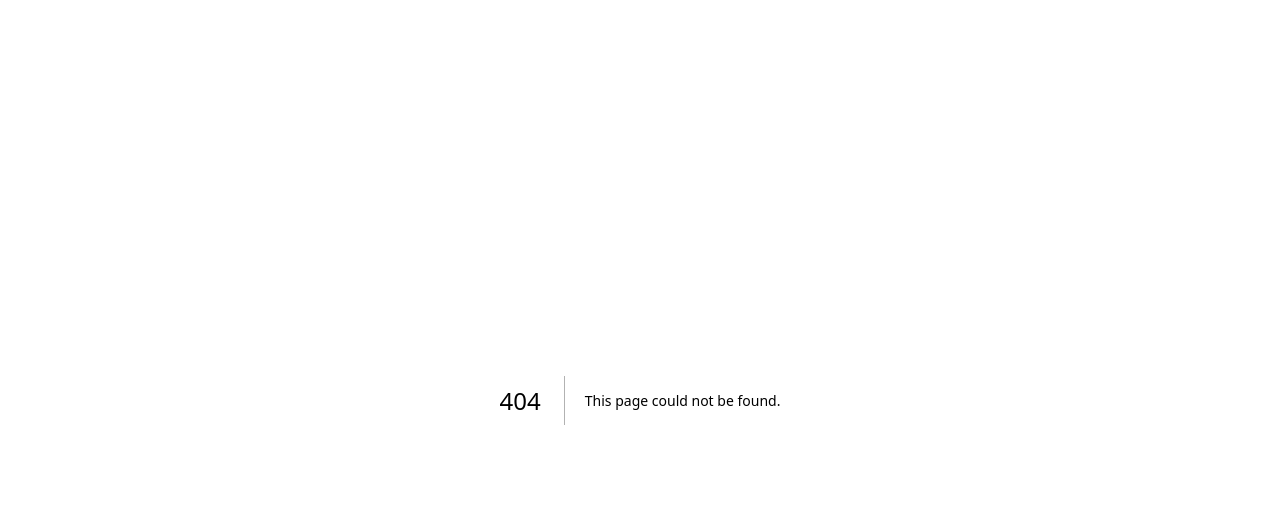
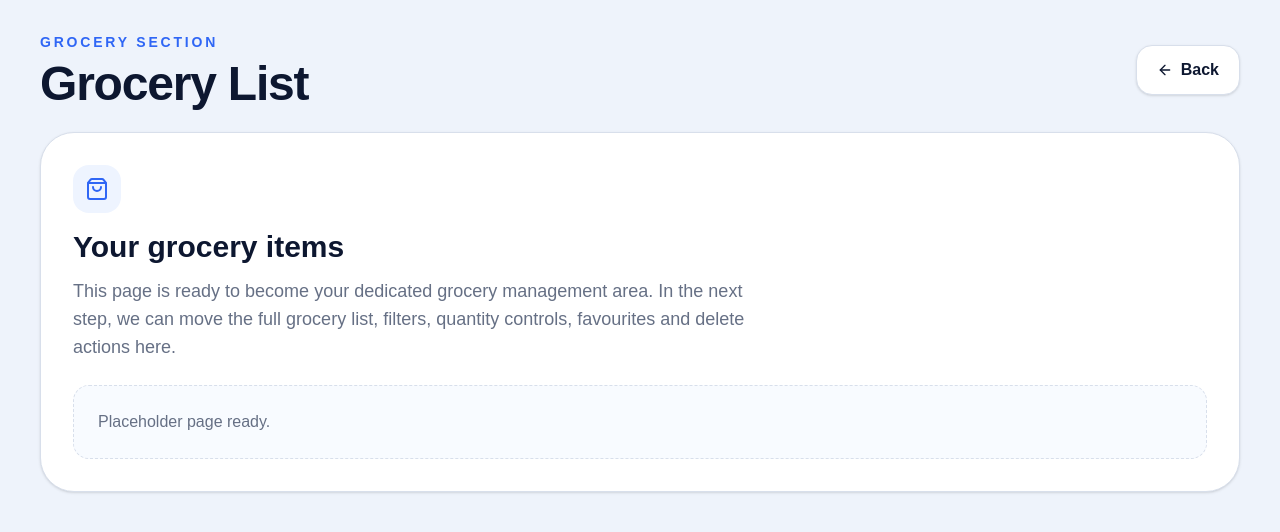
Before and after one commit to christianazr/AVO, a Next.js app: page /grocery in a window 1280 px wide. Before the commit this address had no page. Shown: the top 532 px of the page. Built offline with nearby package versions, Linux system fonts and the light colour scheme.

Commit message:
Add working pages for grocery and stores buttons

```diff
--- a/app/dashboard/page.tsx
+++ b/app/dashboard/page.tsx
@@ -1,5 +1,5 @@
 "use client";
-
+import Link from "next/link";
 import { useEffect, useMemo, useState } from "react";
 import { useRouter } from "next/navigation";
 import { supabase } from "@/lib/supabase";
@@ -287,13 +287,20 @@ export default function DashboardPage() {
             </p>
 
             <div className="mt-6 flex flex-col gap-3 sm:mt-8 sm:flex-row sm:flex-wrap sm:gap-4">
-              <button className="w-full rounded-2xl bg-[#0c1730] px-5 py-3.5 text-base font-semibold text-white shadow-sm transition hover:opacity-95 sm:w-auto sm:px-7 sm:py-4 sm:text-lg">
-                Open Grocery List
-              </button>
-              <button className="w-full rounded-2xl border border-[#d8dfeb] bg-white px-5 py-3.5 text-base font-semibold text-[#0d1730] transition hover:bg-[#f8fbff] sm:w-auto sm:px-7 sm:py-4 sm:text-lg">
-                Manage Stores
-              </button>
-            </div>
+  <Link
+    href="/grocery"
+    className="w-full rounded-2xl bg-[#0c1730] px-5 py-3.5 text-center text-base font-semibold text-white shadow-sm transition hover:opacity-95 sm:w-auto sm:px-7 sm:py-4 sm:text-lg"
+  >
+    Open Grocery List
+  </Link>
+
+  <Link
+    href="/stores"
+    className="w-full rounded-2xl border border-[#d8dfeb] bg-white px-5 py-3.5 text-center text-base font-semibold text-[#0d1730] transition hover:bg-[#f8fbff] sm:w-auto sm:px-7 sm:py-4 sm:text-lg"
+  >
+    Manage Stores
+  </Link>
+</div>
 
             <div className="mt-8 rounded-[24px] border border-[#dde3ee] bg-[#f8fbff] p-5 sm:mt-8 sm:rounded-[28px] sm:p-6">
               <div className="mb-4 flex items-center justify-between gap-3">
--- /dev/null
+++ b/app/grocery/page.tsx
@@ -0,0 +1,51 @@
+"use client";
+
+import Link from "next/link";
+import { ArrowLeft, ShoppingBag } from "lucide-react";
+
+export default function GroceryPage() {
+  return (
+    <main className="min-h-screen bg-[#eef3fb] text-[#0d1730]">
+      <div className="mx-auto max-w-7xl px-4 py-6 sm:px-6 sm:py-8 md:px-8 lg:px-10">
+        <div className="mb-6 flex items-center justify-between gap-4">
+          <div>
+            <div className="mb-2 text-xs font-semibold uppercase tracking-[0.2em] text-[#2f66f5] sm:text-sm">
+              Grocery section
+            </div>
+            <h1 className="text-3xl font-semibold tracking-tight sm:text-4xl md:text-5xl">
+              Grocery List
+            </h1>
+          </div>
+
+          <Link
+            href="/dashboard"
+            className="inline-flex items-center gap-2 rounded-xl border border-[#d8dfeb] bg-white px-4 py-2.5 text-sm font-semibold text-[#0d1730] shadow-sm transition hover:bg-[#f8fbff] sm:rounded-2xl sm:px-5 sm:py-3 sm:text-base"
+          >
+            <ArrowLeft className="h-4 w-4" />
+            Back
+          </Link>
+        </div>
+
+        <section className="rounded-[28px] border border-[#d8dfeb] bg-white p-6 shadow-sm sm:rounded-[34px] sm:p-8">
+          <div className="mb-4 flex h-12 w-12 items-center justify-center rounded-2xl bg-[#eef4ff] text-[#2f66f5]">
+            <ShoppingBag className="h-6 w-6" />
+          </div>
+
+          <h2 className="text-2xl font-semibold text-[#0d1730] sm:text-3xl">
+            Your grocery items
+          </h2>
+
+          <p className="mt-3 max-w-2xl text-base leading-7 text-[#667085] sm:text-lg">
+            This page is ready to become your dedicated grocery management area.
+            In the next step, we can move the full grocery list, filters, quantity
+            controls, favourites and delete actions here.
+          </p>
+
+          <div className="mt-6 rounded-2xl border border-dashed border-[#d8dfeb] bg-[#f8fbff] p-6 text-[#667085]">
+            Placeholder page ready.
+          </div>
+        </section>
+      </div>
+    </main>
+  );
+}
--- /dev/null
+++ b/app/stores/page.tsx
@@ -0,0 +1,51 @@
+"use client";
+
+import Link from "next/link";
+import { ArrowLeft, Store } from "lucide-react";
+
+export default function StoresPage() {
+  return (
+    <main className="min-h-screen bg-[#eef3fb] text-[#0d1730]">
+      <div className="mx-auto max-w-7xl px-4 py-6 sm:px-6 sm:py-8 md:px-8 lg:px-10">
+        <div className="mb-6 flex items-center justify-between gap-4">
+          <div>
+            <div className="mb-2 text-xs font-semibold uppercase tracking-[0.2em] text-[#2f66f5] sm:text-sm">
+              Store management
+            </div>
+            <h1 className="text-3xl font-semibold tracking-tight sm:text-4xl md:text-5xl">
+              Manage Stores
+            </h1>
+          </div>
+
+          <Link
+            href="/dashboard"
+            className="inline-flex items-center gap-2 rounded-xl border border-[#d8dfeb] bg-white px-4 py-2.5 text-sm font-semibold text-[#0d1730] shadow-sm transition hover:bg-[#f8fbff] sm:rounded-2xl sm:px-5 sm:py-3 sm:text-base"
+          >
+            <ArrowLeft className="h-4 w-4" />
+            Back
+          </Link>
+        </div>
+
+        <section className="rounded-[28px] border border-[#d8dfeb] bg-white p-6 shadow-sm sm:rounded-[34px] sm:p-8">
+          <div className="mb-4 flex h-12 w-12 items-center justify-center rounded-2xl bg-[#eef4ff] text-[#2f66f5]">
+            <Store className="h-6 w-6" />
+          </div>
+
+          <h2 className="text-2xl font-semibold text-[#0d1730] sm:text-3xl">
+            Your stores
+          </h2>
+
+          <p className="mt-3 max-w-2xl text-base leading-7 text-[#667085] sm:text-lg">
+            This page is ready for store management. We can add custom stores,
+            favourite supermarkets, preferred sorting, and store-specific shopping
+            views here.
+          </p>
+
+          <div className="mt-6 rounded-2xl border border-dashed border-[#d8dfeb] bg-[#f8fbff] p-6 text-[#667085]">
+            Placeholder page ready.
+          </div>
+        </section>
+      </div>
+    </main>
+  );
+}
```
